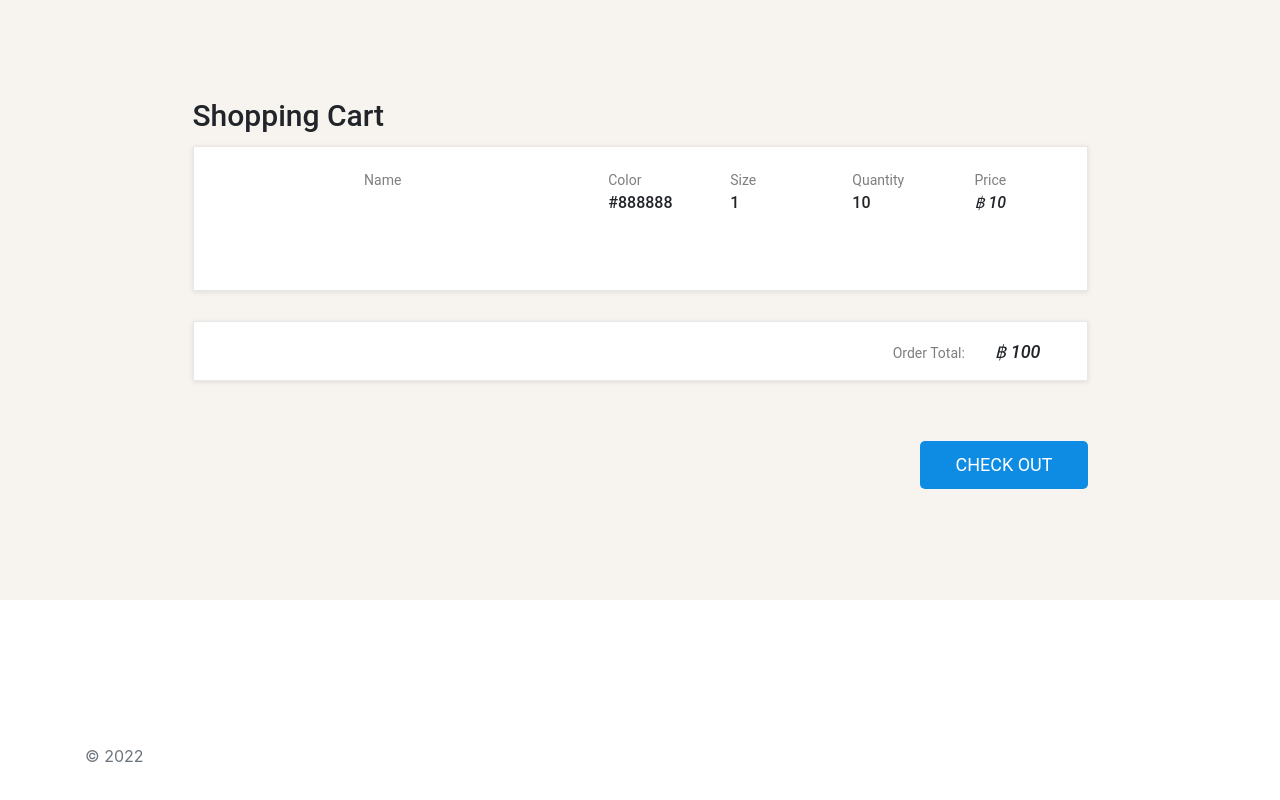
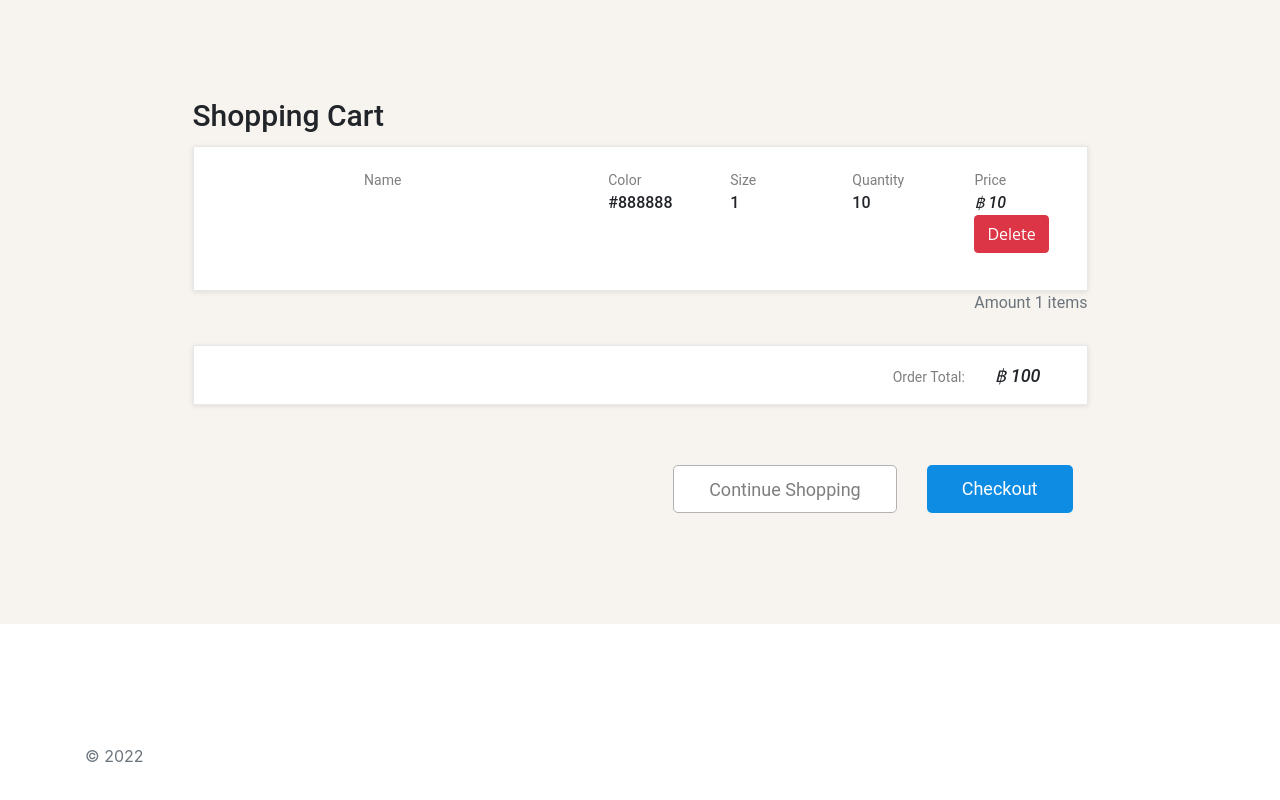
Before and after one commit to danainan/yii2, a Yii app: template frontend/views/cart/index.php in a window 1280 px wide. Run offline with PHP 8.4 and a stand-in for Yii, Linux system fonts and the light colour scheme; the template is opened without the code that fills it: most values are stand-ins (such as "Sample title", 1, 10 or a date in 2020); data that the repository does not hold is empty; some libraries are stand-ins or nearby versions.

Commit message:
Add delete and continue shopping

```diff
--- a/frontend/views/cart/index.php
+++ b/frontend/views/cart/index.php
@@ -15,8 +15,8 @@ use phpDocumentor\Reflection\Location;
 
 $this->title = 'Carts';
 $this->params['breadcrumbs'][] = $this->title;
-$total =0;
-
+$total = 0;
+$countItem = 0;
 
 ?>
 
@@ -92,7 +92,7 @@ $total =0;
         width: 133px;
         height: 133px;
         float: left;
-        padding-top : 15px;
+        padding-top: 15px;
 
     }
 
@@ -218,46 +218,60 @@ $total =0;
 </style>
 
 
-<div class="cart-index">
 
 <div class="cart_section">
     <div class="container-fluid">
         <div class="row">
             <div class="col-lg-10 offset-lg-1">
                 <div class="cart_container">
-                        <div class="cart_title">Shopping Cart</div>
+                    <div class="cart_title">
+                        <span>Shopping Cart</span>
+
+
+                    </div>
+
+
                     <div class="cart_items">
                         <?php foreach ($cart as $model) {
 
-                                $total += (int)$model->quantity * (int)$model->price;
 
                             $product = Products::findOne(new MongoDB\BSON\ObjectID($model->product_id));
+                            $total += (int)$model->quantity * (int)$model->price;
+                            $countItem += 1;
+                        ?>
 
-                                ?>
                             <ul class="cart_list">
                                 <li class="cart_item clearfix">
-                                        <div class="cart_item_image"><img src="<?=$product->image_url?>" alt=""></div>
+                                    <div class="cart_item_image"><img src="<?= $product->image_url ?>" alt=""></div>
                                     <div class="cart_item_info d-flex flex-md-row flex-column justify-content-between">
                                         <div class="col-4">
                                             <div class="cart_item_title">Name</div>
-                                                <td class="cart_item_text"><?=$product->product_name?></td>
+                                            <td class="cart_item_text"><?= $product->product_name ?></td>
                                         </div>
                                         <div class="col-2">
                                             <div class="cart_item_title">Color</div>
-                                                <div class="cart_item_text"><?=$model->color?></div>
+                                            <div class="cart_item_text"><?= $model->color ?></div>
                                         </div>
                                         <div class="col-2">
                                             <div class="cart_item_title">Size</div>
-                                                <div class="cart_item_text"><?=$model->size?></div>
+                                            <div class="cart_item_text"><?= $model->size ?></div>
                                         </div>
                                         <div class="col-2">
                                             <div class="cart_item_title">Quantity</div>
-                                                <div class="cart_item_text"><?=$model->quantity?></div>
+                                            <div class="cart_item_text"><?= $model->quantity ?></div>
                                         </div>
                                         <div class="col-2">
                                             <div class="cart_item_title">Price</div>
-                                                <div class="cart_item_text font-italic">฿ <?=$model->price?></div>
+                                            <div class="cart_item_text font-italic">฿ <?= $model->price ?></div>
+                                            <div><?= Html::a('Delete', ['delete', '_id' => (string) $model->_id], [
+                                                                'class' => 'btn btn-danger',
+                                                                'data' => [
+                                                                    'confirm' => 'Are you sure you want to delete this item?',
+                                                                    'method' => 'post',
 
+                                                                ],
+                                                            ]) ?>
+                                            </div>
                                         </div>
 
 
@@ -274,16 +288,41 @@ $total =0;
 
 
                         } ?>
+                        <?php if (!empty($model)) { ?>
+                            <div class="text-right text-muted">Amount <?= $countItem ?> items</div>
+                        <?php } ?>
+
 
 
                     </div>
                     <div class="order_total">
                         <div class="order_total_content text-md-right">
                             <div class="order_total_title">Order Total:</div>
-                                <div class="order_total_amount font-italic">฿ <?= $total?></div>
+                            <div class="order_total_amount font-italic">฿ <?= $total ?></div>
                         </div>
                     </div>
-                        <div class="cart_buttons"><button type="button" class="button cart_button_checkout ">CHECK OUT</button> </div>
+                    <div class="col">
+                        <?php
+                        if ($countItem == 0) {
+                            echo '
+                                    <div class="cart_buttons">
+                                        <a href="' . Url::to(['/']) . '" class="button cart_button_clear">Continue Shopping</a>
+                                    </div>
+                                ';
+                        } else {
+                            echo '
+                                    <div class="cart_buttons">
+                                        <a href="' . Url::to(['/']) . '" class="button cart_button_clear">Continue Shopping</a>
+                                        <a href="' . Url::to(['/checkout']) . '" class="button cart_button_checkout">Checkout</a>
+                                    </div>
+
+
+                                ';
+                        }
+                        ?>
+
+                    </div>
+
                 </div>
             </div>
         </div>
```
Lines whose indentation alone changed are shown as unchanged.
